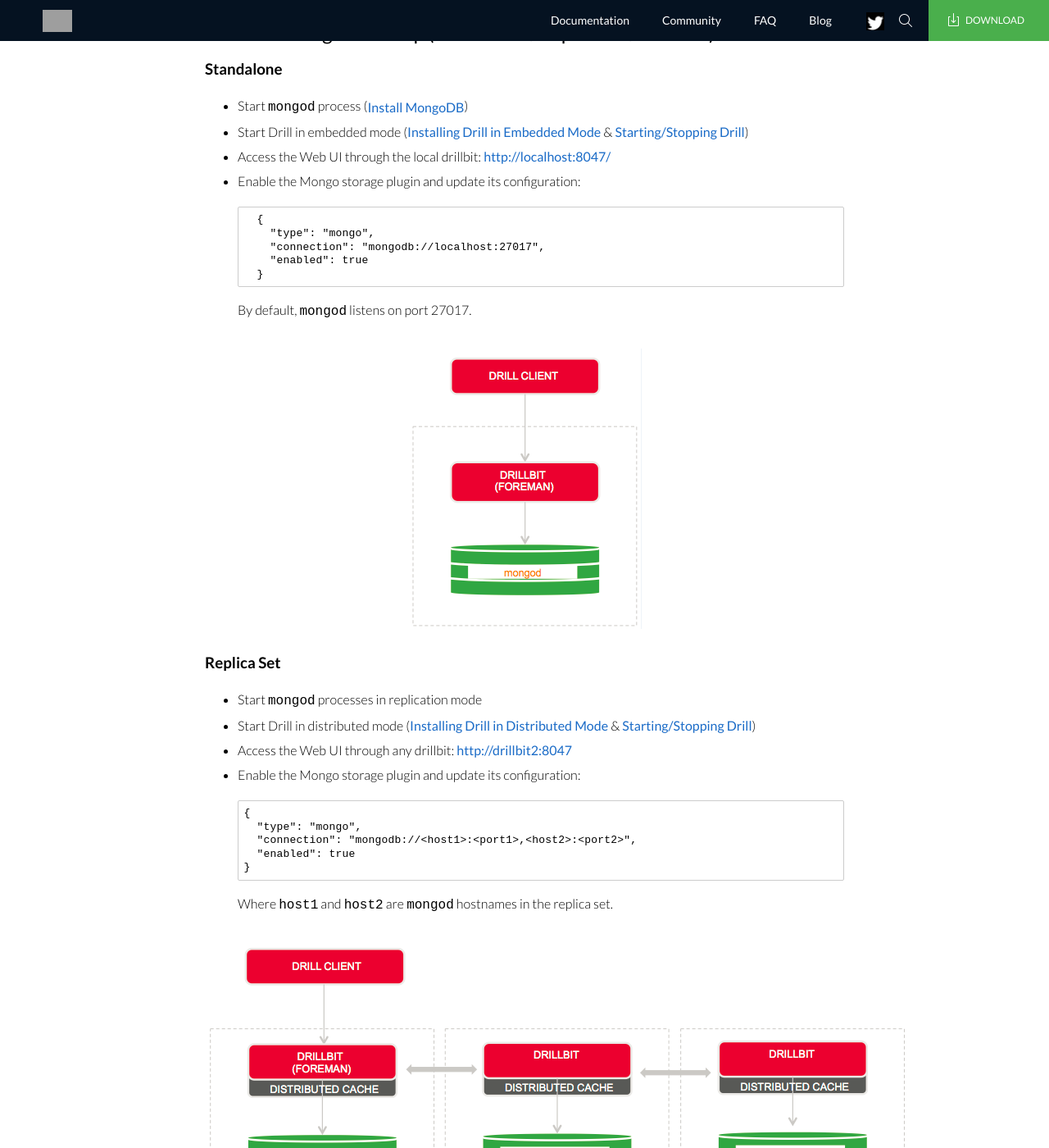
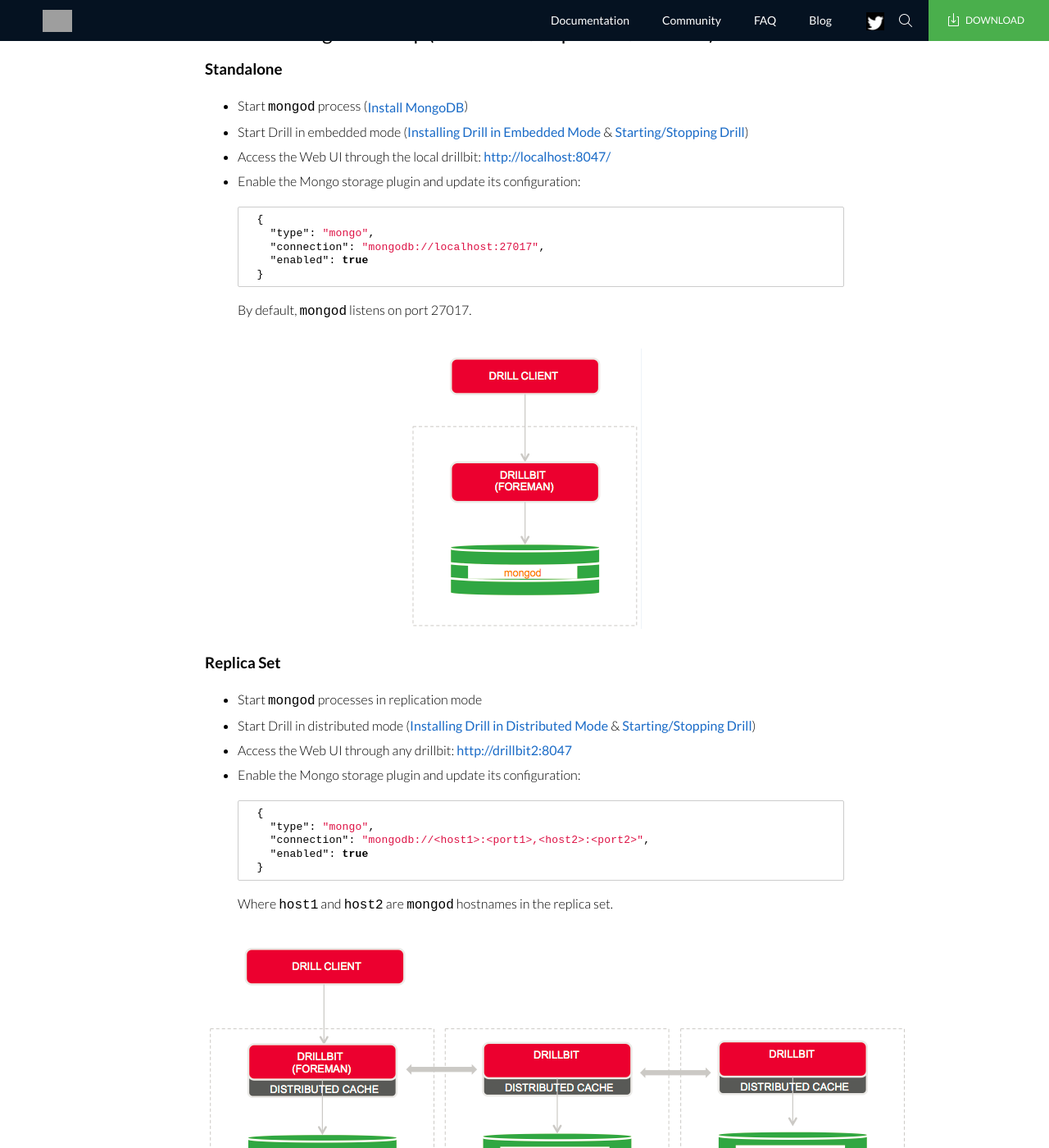
Before and after one commit to tshiran/drill-website, a Jekyll site: the page built from blog/_posts/2014-11-13-sql-on-mongodb.md, in a window 1280 px wide and 1400 px high, scrolled down 655 px. Shown: the whole window at 82% size. Built offline with Jekyll 4.4.1, drawn with Linux system fonts in a browser that asks for light colours; Markdown is read by kramdown in place of the engine named in the settings; comment, search, counter and statistics services are not loaded; grey boxes are pictures that could not be loaded.

Commit message:
Website update

````diff
--- a/_config.yml
+++ b/_config.yml
@@ -11,3 +11,4 @@
 
 baseurl: "/drill-website" # Base URL when hosted on GitHub Pages (drill-website repository under tshiran account)
 noindex: 1
+markdown: redcarpet
--- a/blog/_posts/2014-11-13-sql-on-mongodb.md
+++ b/blog/_posts/2014-11-13-sql-on-mongodb.md
@@ -27,7 +27,7 @@
 * Access the Web UI through the local drillbit: <http://localhost:8047/>
 * Enable the Mongo storage plugin and update its configuration:
 
-    ```
+    ```json
     {
       "type": "mongo",
       "connection": "mongodb://localhost:27017",
@@ -45,11 +45,13 @@
 * Access the Web UI through any drillbit: <http://drillbit2:8047>
 * Enable the Mongo storage plugin and update its configuration:
 
-      {
-        "type": "mongo",
-        "connection": "mongodb://<host1>:<port1>,<host2>:<port2>",
-        "enabled": true
-      }
+    ```json
+    {
+      "type": "mongo",
+      "connection": "mongodb://<host1>:<port1>,<host2>:<port2>",
+      "enabled": true
+    }
+    ```
 
   Where `host1` and `host2` are `mongod` hostnames in the replica set.
 
````
Also changed, not shown: blog/_drafts/welcome-to-jekyll.md (+5 -20 lines).
